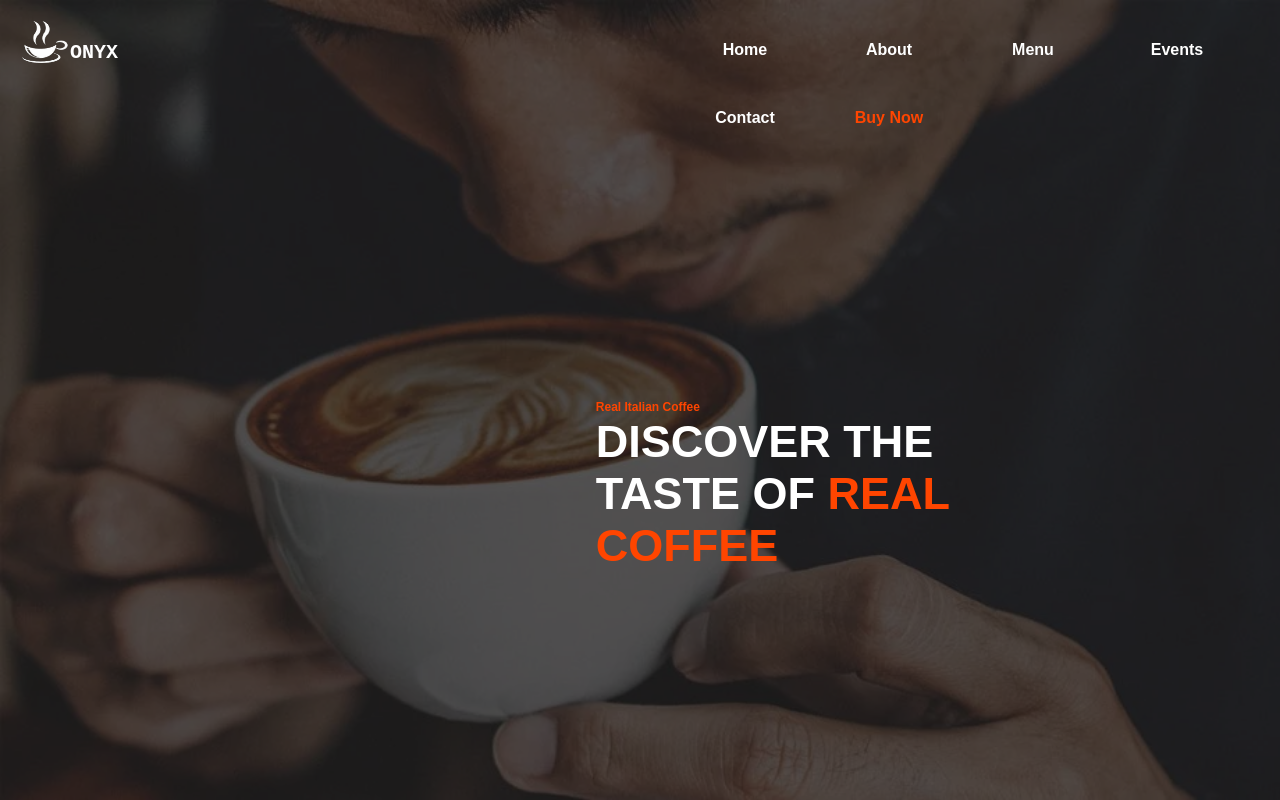
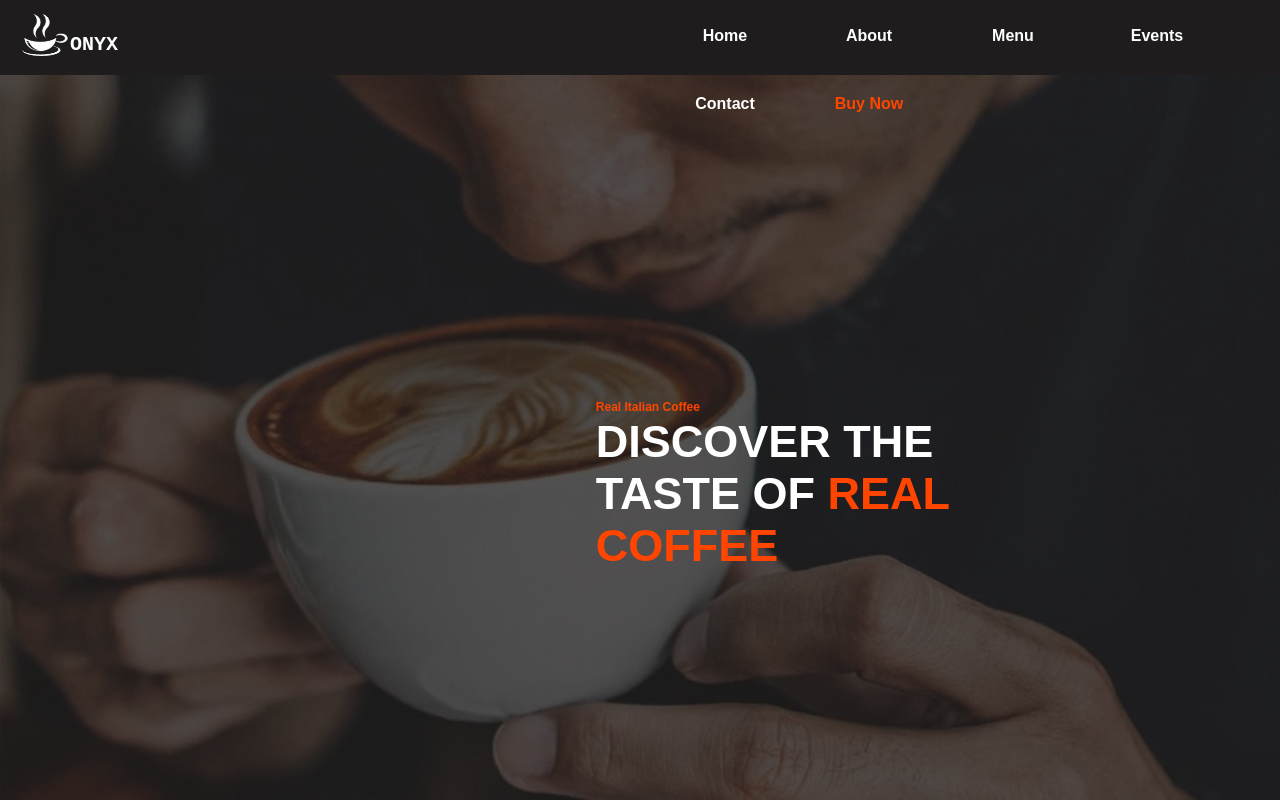
Before and after one commit to jivkovaviktoria/OnyxCafe, a plain HTML site: page index.html in a window 1280 px wide. Drawn offline with Linux system fonts and the light colour scheme.

Commit message:
Fixed the navigation bar at the top of the homepage

```diff
--- a/CSS/homepage.css
+++ b/CSS/homepage.css
@@ -22,14 +22,17 @@ body{
     z-index: 2;
 }
 .nav{
-    z-index: 5;
-    position: absolute;
+    z-index: 8;
     top: 0;
+    position: fixed;
+    background-color: #1e1c1c;
+    height: 75px;
 }
 .nav ul{
     list-style: none;
     padding: 0;
-    margin-left: 675px;
+    margin-left: 655px;
+    margin-top: 2px;
 }
 .nav li{
     display: inline-block;
@@ -51,17 +54,17 @@ body{
 }
 #logo{
     position: absolute;
-    top: 7px;
+    top: 0;
     left: -25px;
-    z-index: 6;
     width: 140px;
     height: 70px;
+    z-index: 9;
 }
 #logotext{
-    z-index: 6;
+    z-index: 9;
     position: absolute;
     color: white;
-    top: 28px;
+    top: 20px;
     left: 70px;
     font-family: monospace;
     font-weight: bold;
--- a/index.html
+++ b/index.html
@@ -22,11 +22,13 @@
         <li><a>Contact</a></li>
         <li><a style="color: orangered">Buy Now</a></li>
     </ul>
+    <div class="logo">
+        <img id="logo" src="Pictures/logo.png">
+        <h1 id="logotext">ONYX</h1>
+    </div>
 </div>
-<div class="logo">
-    <img id="logo" src="Pictures/logo.png">
-    <h1 id="logotext">ONYX</h1>
-</div>
+
+
     <div class="content">
         <h2>Real Italian Coffee</h2>
         <p id="x">DISCOVER THE<br> TASTE OF <span>REAL</span><br> <span>COFFEE</span></p>
```
